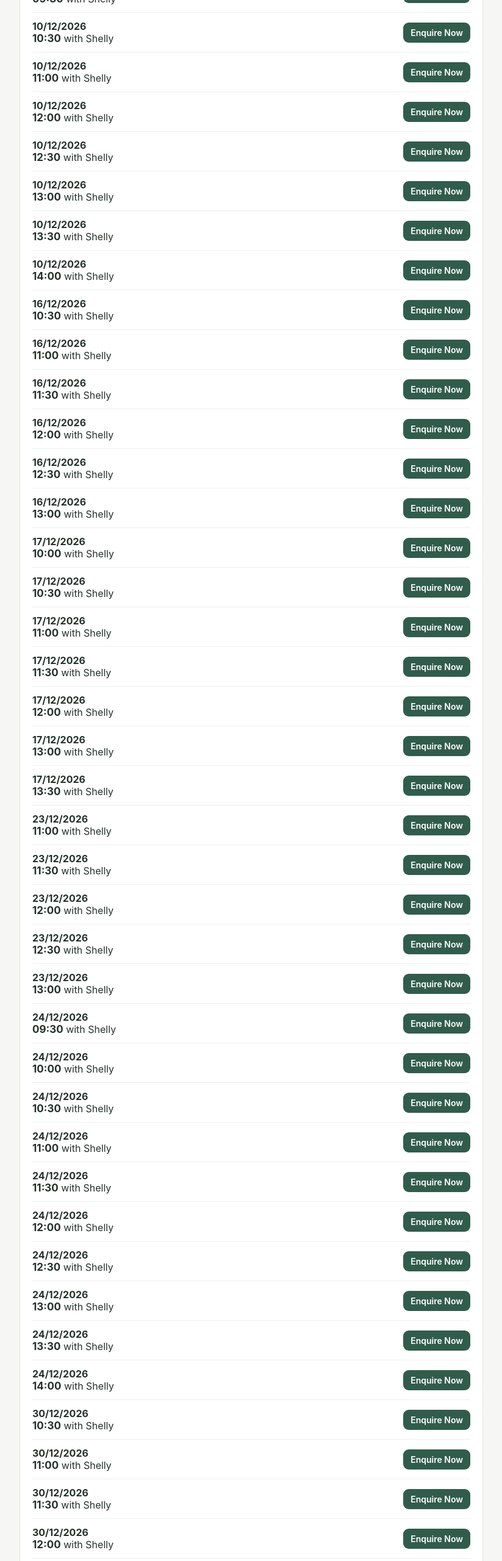
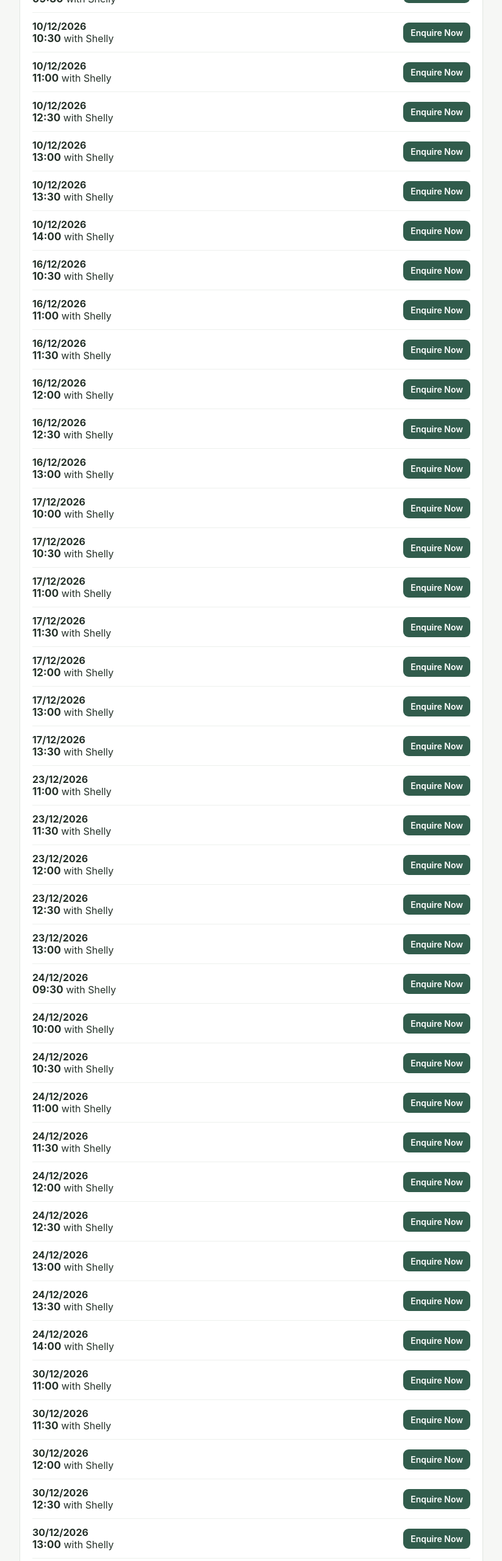
Before and after one commit to WoodFarmWaterTreadmill/treadmill-diary, a plain HTML site: page index.html in a window 1280 px wide. Shown: the part 1680-4240 px from the top of the page at 61% size, without its empty margins (228-1051 px from the left). Drawn offline with Linux system fonts and the light colour scheme.

Commit message:
Refresh client availability page for 17 November 2026

```diff
--- a/index.html
+++ b/index.html
@@ -1,7 +1,7 @@
 <!doctype html>
 <html lang="en-GB"><head><meta charset="utf-8"><meta name="viewport" content="width=device-width,initial-scale=1"><title>Wood Farm Hampshire — Treadmill Availability</title>
 <style>body{margin:0;background:#f6f7f5;color:#243028;font-family:-apple-system,BlinkMacSystemFont,"Segoe UI",sans-serif}main{max-width:760px;margin:auto;padding:28px 16px 50px}header,section{background:#fff;border:1px solid #e1e6e1;border-radius:18px;padding:20px;margin-bottom:14px}h1{margin-top:0}.slot{display:grid;grid-template-columns:1fr auto;gap:12px;align-items:center;border-top:1px solid #edf0ed;padding:12px 0}.time{font-weight:700;font-size:17px}.btn{background:#315c4c;color:#fff;text-decoration:none;padding:8px 12px;border-radius:9px;font-weight:600;font-size:14px}</style>
-<!-- Availability refresh: 2026-11-16 --></head><body><main><header><h1>Wood Farm Hampshire</h1><h2>Treadmill Availability</h2><p>Available appointments with Shelly. Choose a time and click Enquire Now to request your booking.</p></header><section><div class="slot"><div><strong>18/11/2026</strong><br><span class="time">10:00</span> with Shelly</div><a class="btn" href="mailto:treadmill@woodfarmhampshire.co.uk?subject=Treadmill%20appointment%20enquiry%20-%2018%2F11%2F2026%2010%3A00&body=I%20would%20like%20to%20enquire%20about%20the%20treadmill%20appointment%20with%20Shelly%20on%2018%2F11%2F2026%20at%2010%3A00.">Enquire Now</a></div>
+<!-- Availability refresh: 2026-11-17 --></head><body><main><header><h1>Wood Farm Hampshire</h1><h2>Treadmill Availability</h2><p>Available appointments with Shelly. Choose a time and click Enquire Now to request your booking.</p></header><section><div class="slot"><div><strong>18/11/2026</strong><br><span class="time">10:00</span> with Shelly</div><a class="btn" href="mailto:treadmill@woodfarmhampshire.co.uk?subject=Treadmill%20appointment%20enquiry%20-%2018%2F11%2F2026%2010%3A00&body=I%20would%20like%20to%20enquire%20about%20the%20treadmill%20appointment%20with%20Shelly%20on%2018%2F11%2F2026%20at%2010%3A00.">Enquire Now</a></div>
 <div class="slot"><div><strong>18/11/2026</strong><br><span class="time">13:00</span> with Shelly</div><a class="btn" href="mailto:treadmill@woodfarmhampshire.co.uk?subject=Treadmill%20appointment%20enquiry%20-%2018%2F11%2F2026%2013%3A00&body=I%20would%20like%20to%20enquire%20about%20the%20treadmill%20appointment%20with%20Shelly%20on%2018%2F11%2F2026%20at%2013%3A00.">Enquire Now</a></div>
 <div class="slot"><div><strong>19/11/2026</strong><br><span class="time">12:00</span> with Shelly</div><a class="btn" href="mailto:treadmill@woodfarmhampshire.co.uk?subject=Treadmill%20appointment%20enquiry%20-%2019%2F11%2F2026%2012%3A00&body=I%20would%20like%20to%20enquire%20about%20the%20treadmill%20appointment%20with%20Shelly%20on%2019%2F11%2F2026%20at%2012%3A00.">Enquire Now</a></div>
 <div class="slot"><div><strong>25/11/2026</strong><br><span class="time">10:30</span> with Shelly</div><a class="btn" href="mailto:treadmill@woodfarmhampshire.co.uk?subject=Treadmill%20appointment%20enquiry%20-%2025%2F11%2F2026%2010%3A30&body=I%20would%20like%20to%20enquire%20about%20the%20treadmill%20appointment%20with%20Shelly%20on%2025%2F11%2F2026%20at%2010%3A30.">Enquire Now</a></div>
@@ -25,7 +25,6 @@
 <div class="slot"><div><strong>10/12/2026</strong><br><span class="time">09:30</span> with Shelly</div><a class="btn" href="mailto:treadmill@woodfarmhampshire.co.uk?subject=Treadmill%20appointment%20enquiry%20-%2010%2F12%2F2026%2009%3A30&body=I%20would%20like%20to%20enquire%20about%20the%20treadmill%20appointment%20with%20Shelly%20on%2010%2F12%2F2026%20at%2009%3A30.">Enquire Now</a></div>
 <div class="slot"><div><strong>10/12/2026</strong><br><span class="time">10:30</span> with Shelly</div><a class="btn" href="mailto:treadmill@woodfarmhampshire.co.uk?subject=Treadmill%20appointment%20enquiry%20-%2010%2F12%2F2026%2010%3A30&body=I%20would%20like%20to%20enquire%20about%20the%20treadmill%20appointment%20with%20Shelly%20on%2010%2F12%2F2026%20at%2010%3A30.">Enquire Now</a></div>
 <div class="slot"><div><strong>10/12/2026</strong><br><span class="time">11:00</span> with Shelly</div><a class="btn" href="mailto:treadmill@woodfarmhampshire.co.uk?subject=Treadmill%20appointment%20enquiry%20-%2010%2F12%2F2026%2011%3A00&body=I%20would%20like%20to%20enquire%20about%20the%20treadmill%20appointment%20with%20Shelly%20on%2010%2F12%2F2026%20at%2011%3A00.">Enquire Now</a></div>
-<div class="slot"><div><strong>10/12/2026</strong><br><span class="time">12:00</span> with Shelly</div><a class="btn" href="mailto:treadmill@woodfarmhampshire.co.uk?subject=Treadmill%20appointment%20enquiry%20-%2010%2F12%2F2026%2012%3A00&body=I%20would%20like%20to%20enquire%20about%20the%20treadmill%20appointment%20with%20Shelly%20on%2010%2F12%2F2026%20at%2012%3A00.">Enquire Now</a></div>
 <div class="slot"><div><strong>10/12/2026</strong><br><span class="time">12:30</span> with Shelly</div><a class="btn" href="mailto:treadmill@woodfarmhampshire.co.uk?subject=Treadmill%20appointment%20enquiry%20-%2010%2F12%2F2026%2012%3A30&body=I%20would%20like%20to%20enquire%20about%20the%20treadmill%20appointment%20with%20Shelly%20on%2010%2F12%2F2026%20at%2012%3A30.">Enquire Now</a></div>
 <div class="slot"><div><strong>10/12/2026</strong><br><span class="time">13:00</span> with Shelly</div><a class="btn" href="mailto:treadmill@woodfarmhampshire.co.uk?subject=Treadmill%20appointment%20enquiry%20-%2010%2F12%2F2026%2013%3A00&body=I%20would%20like%20to%20enquire%20about%20the%20treadmill%20appointment%20with%20Shelly%20on%2010%2F12%2F2026%20at%2013%3A00.">Enquire Now</a></div>
 <div class="slot"><div><strong>10/12/2026</strong><br><span class="time">13:30</span> with Shelly</div><a class="btn" href="mailto:treadmill@woodfarmhampshire.co.uk?subject=Treadmill%20appointment%20enquiry%20-%2010%2F12%2F2026%2013%3A30&body=I%20would%20like%20to%20enquire%20about%20the%20treadmill%20appointment%20with%20Shelly%20on%2010%2F12%2F2026%20at%2013%3A30.">Enquire Now</a></div>
@@ -58,7 +57,6 @@
 <div class="slot"><div><strong>24/12/2026</strong><br><span class="time">13:00</span> with Shelly</div><a class="btn" href="mailto:treadmill@woodfarmhampshire.co.uk?subject=Treadmill%20appointment%20enquiry%20-%2024%2F12%2F2026%2013%3A00&body=I%20would%20like%20to%20enquire%20about%20the%20treadmill%20appointment%20with%20Shelly%20on%2024%2F12%2F2026%20at%2013%3A00.">Enquire Now</a></div>
 <div class="slot"><div><strong>24/12/2026</strong><br><span class="time">13:30</span> with Shelly</div><a class="btn" href="mailto:treadmill@woodfarmhampshire.co.uk?subject=Treadmill%20appointment%20enquiry%20-%2024%2F12%2F2026%2013%3A30&body=I%20would%20like%20to%20enquire%20about%20the%20treadmill%20appointment%20with%20Shelly%20on%2024%2F12%2F2026%20at%2013%3A30.">Enquire Now</a></div>
 <div class="slot"><div><strong>24/12/2026</strong><br><span class="time">14:00</span> with Shelly</div><a class="btn" href="mailto:treadmill@woodfarmhampshire.co.uk?subject=Treadmill%20appointment%20enquiry%20-%2024%2F12%2F2026%2014%3A00&body=I%20would%20like%20to%20enquire%20about%20the%20treadmill%20appointment%20with%20Shelly%20on%2024%2F12%2F2026%20at%2014%3A00.">Enquire Now</a></div>
-<div class="slot"><div><strong>30/12/2026</strong><br><span class="time">10:30</span> with Shelly</div><a class="btn" href="mailto:treadmill@woodfarmhampshire.co.uk?subject=Treadmill%20appointment%20enquiry%20-%2030%2F12%2F2026%2010%3A30&body=I%20would%20like%20to%20enquire%20about%20the%20treadmill%20appointment%20with%20Shelly%20on%2030%2F12%2F2026%20at%2010%3A30.">Enquire Now</a></div>
 <div class="slot"><div><strong>30/12/2026</strong><br><span class="time">11:00</span> with Shelly</div><a class="btn" href="mailto:treadmill@woodfarmhampshire.co.uk?subject=Treadmill%20appointment%20enquiry%20-%2030%2F12%2F2026%2011%3A00&body=I%20would%20like%20to%20enquire%20about%20the%20treadmill%20appointment%20with%20Shelly%20on%2030%2F12%2F2026%20at%2011%3A00.">Enquire Now</a></div>
 <div class="slot"><div><strong>30/12/2026</strong><br><span class="time">11:30</span> with Shelly</div><a class="btn" href="mailto:treadmill@woodfarmhampshire.co.uk?subject=Treadmill%20appointment%20enquiry%20-%2030%2F12%2F2026%2011%3A30&body=I%20would%20like%20to%20enquire%20about%20the%20treadmill%20appointment%20with%20Shelly%20on%2030%2F12%2F2026%20at%2011%3A30.">Enquire Now</a></div>
 <div class="slot"><div><strong>30/12/2026</strong><br><span class="time">12:00</span> with Shelly</div><a class="btn" href="mailto:treadmill@woodfarmhampshire.co.uk?subject=Treadmill%20appointment%20enquiry%20-%2030%2F12%2F2026%2012%3A00&body=I%20would%20like%20to%20enquire%20about%20the%20treadmill%20appointment%20with%20Shelly%20on%2030%2F12%2F2026%20at%2012%3A00.">Enquire Now</a></div>
```
